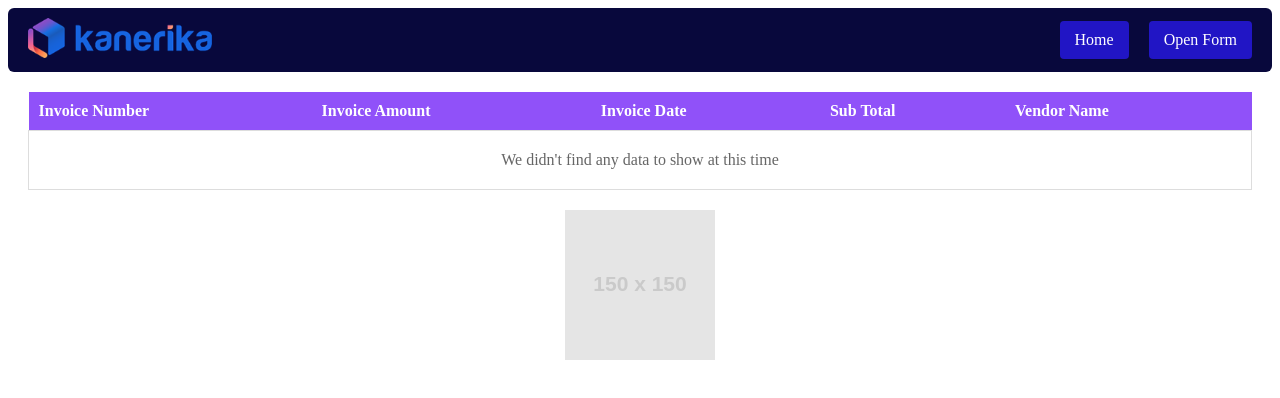
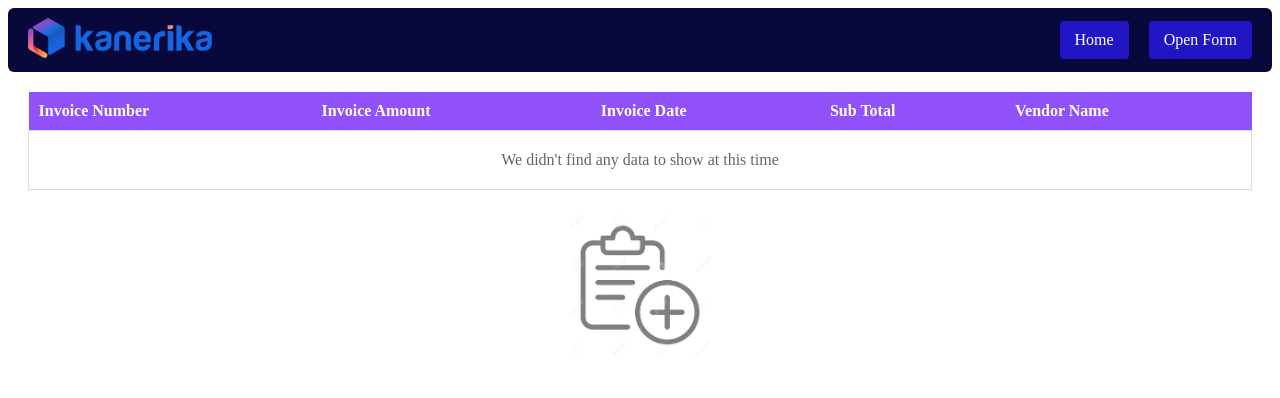
Before and after one commit to singhjoginder321/invoice-data-form, a React (Create React App) app: page / in a window 1280 px wide. Shown: the top 398 px of the page. Built offline with nearby package versions, Linux system fonts and the light colour scheme.

Commit message:
add empty logo

```diff
--- a/src/components/DataTable.jsx
+++ b/src/components/DataTable.jsx
@@ -1,4 +1,5 @@
 import React, { useEffect, useState } from "react";
+import emptyImage from "../images/empty-image.jpg";
 import "../style/DataTable.css";
 
 function DataTable() {
@@ -49,10 +50,7 @@ function DataTable() {
       </table>
       {data.length === 0 && (
         <div className="empty-image">
-          <img
-            src="https://via.placeholder.com/150"
-            alt="No data placeholder"
-          />
+          <img src={emptyImage} alt="No data found" />
         </div>
       )}
     </div>
```
Also changed, not shown: src/images/empty-image.jpg (added).
